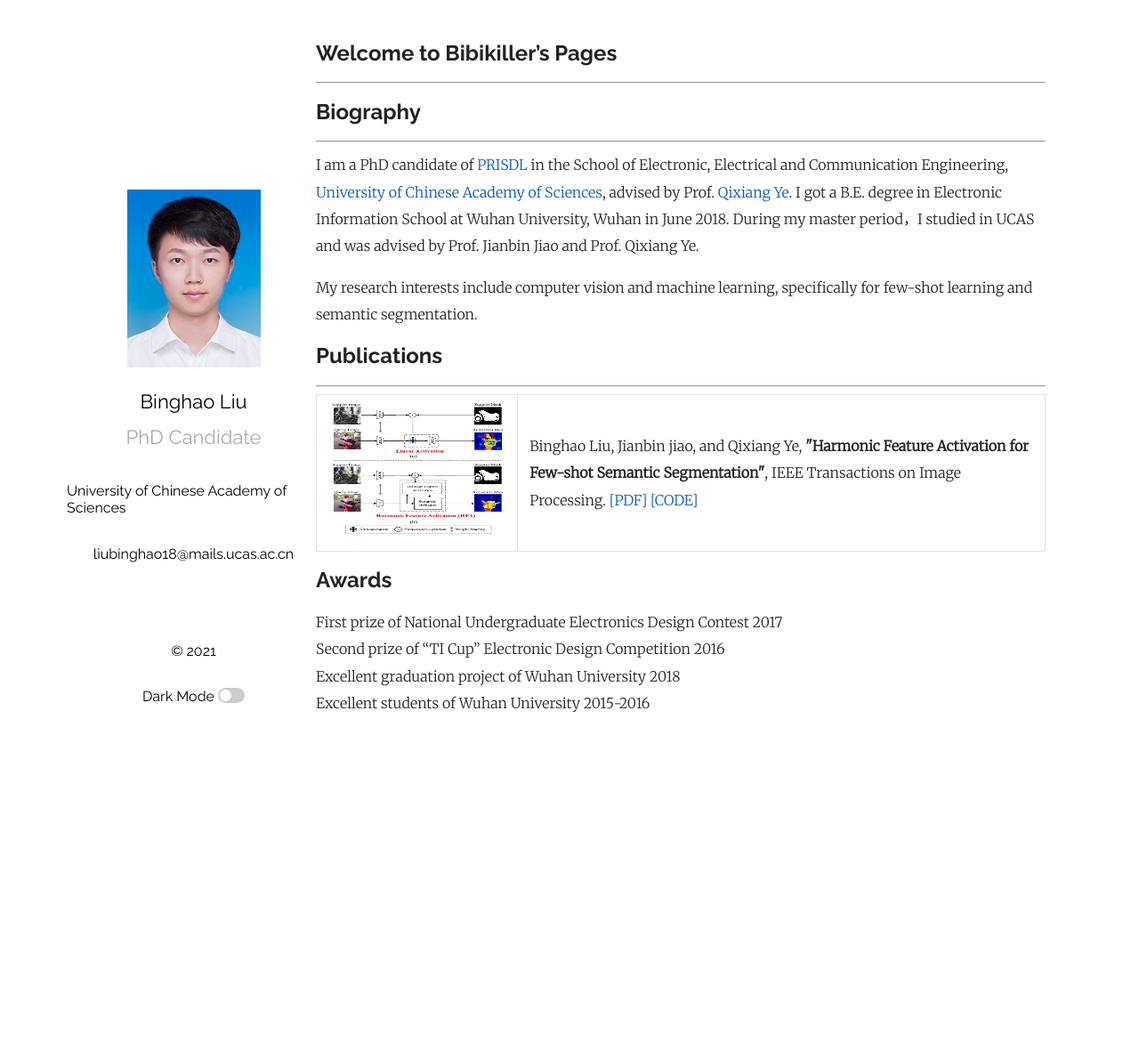
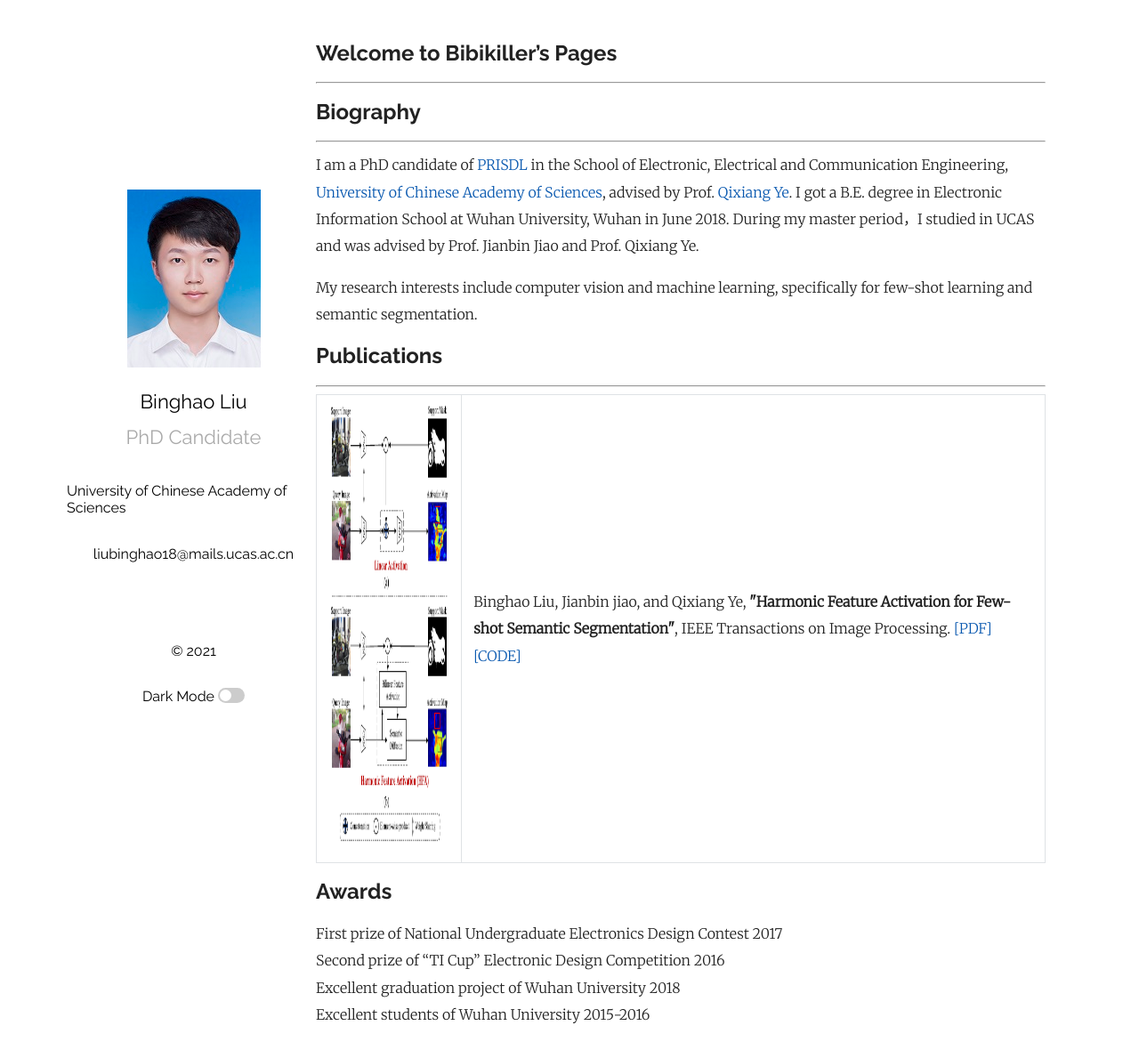
Before and after one commit to Bibikiller/Bibikiller.github.io, a Jekyll site: the page built from index.md, in a window 1280 px wide and 1201 px high. Shown: the top 1189 px of the window at 89% size. Built offline with Jekyll 4.4.1, drawn with Linux system fonts in a browser that asks for light colours; some web fonts are replaced; our own code applies the rules of GitHub Pages for plain Markdown files; a script that is not in the unit is left out; comment, search, counter and statistics services are not loaded.

Commit message:
Update index.md

```diff
--- a/index.md
+++ b/index.md
@@ -11,7 +11,7 @@ My research interests include computer vision and machine learning, specifically
 ---
 <table border="1">
 <tr>
-<td><img src="/HFA.png"  height="150" width="500"></td>
+<td><img src="/HFA.png"  height="500" width="300"></td>
 <td>Binghao Liu, Jianbin jiao, and Qixiang Ye,
 <b>"Harmonic Feature Activation for Few-shot Semantic Segmentation"</b>,
 IEEE Transactions on Image Processing. <a href="https://ieeexplore.ieee.org/document/9356450">[PDF]</a> <a href="https://github.com/Bibikiller/HFA">[CODE]</a>
```
